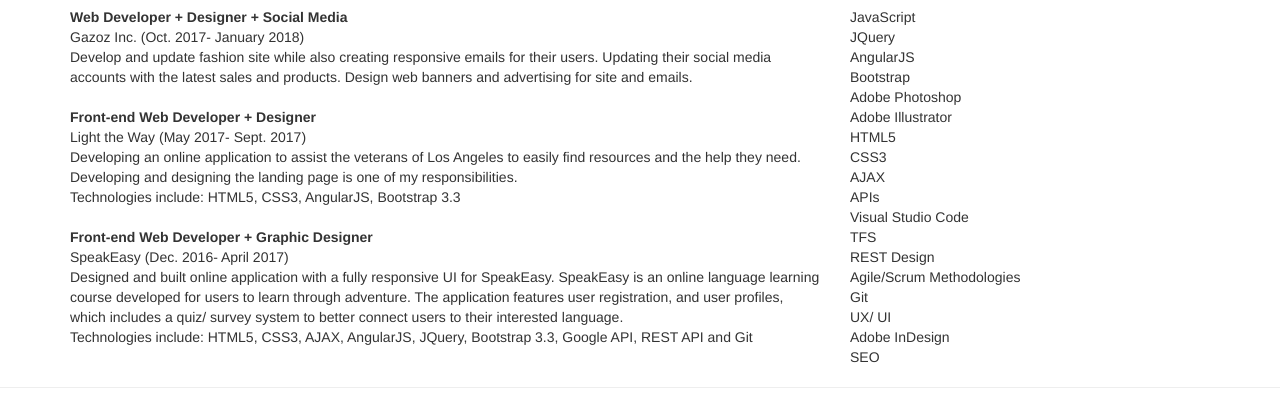
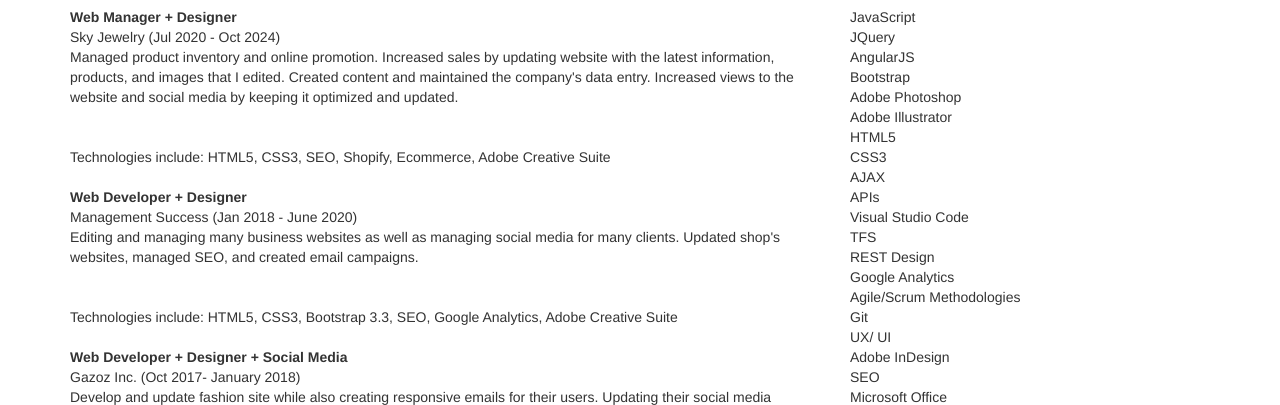
Before and after one commit to evelynH10/Porfolio, a plain HTML site: page aboutme.html in a window 1280 px wide. Shown: the part 502-907 px from the top of the page. Drawn offline with nearby package versions, Linux system fonts and the light colour scheme.

Commit message:
Update aboutme.html
updated jobs and skills

```diff
--- a/aboutme.html
+++ b/aboutme.html
@@ -42,18 +42,29 @@
 	<div class="col-lg-8" >
 		<h2><strong>Experience</strong></h2>
 		<font class="skills">
+			<strong>Web Manager + Designer</strong>
+			<br>Sky Jewelry (Jul 2020 - Oct 2024)
+			<br>Managed product inventory and online promotion. Increased sales by updating website with the latest information, products, and images that I edited. Created content and maintained the company's data entry.
+			Increased views to the website and social media by keeping it optimized and updated. <br><br>
+			<br>Technologies include: HTML5, CSS3, SEO, Shopify, Ecommerce, Adobe Creative Suite<br><br>
+
+			<strong>Web Developer + Designer</strong>
+			<br>Management Success (Jan 2018 - June 2020)
+			<br>Editing and managing many business websites as well as managing social media for many clients. Updated shop's websites, managed SEO, and created email campaigns. <br><br>
+			<br>Technologies include: HTML5, CSS3, Bootstrap 3.3, SEO, Google Analytics, Adobe Creative Suite<br><br>
+
 			<strong>Web Developer + Designer + Social Media</strong>
-			<br>Gazoz Inc. (Oct. 2017- January 2018)
+			<br>Gazoz Inc. (Oct 2017- January 2018)
 			<br>Develop and update fashion site while also creating responsive emails for their users. Updating their social media accounts with the latest sales and products. Design
 			web banners and advertising for site and emails.<br><br>
 
 			<strong>Front-end Web Developer + Designer</strong>
-			<br>Light the Way (May 2017- Sept. 2017)
+			<br>Light the Way (May 2017- Sept 2017)
 			<br>Developing an online application to assist the veterans of Los Angeles to easily find resources and the help they need. Developing and designing the landing page is one of my responsibilities.
 			<br>Technologies include: HTML5, CSS3, AngularJS, Bootstrap 3.3<br><br>
 
 			<strong>Front-end Web Developer + Graphic Designer</strong>
-			<br>SpeakEasy (Dec. 2016- April 2017)<br>Designed and built online application with a fully responsive UI for SpeakEasy. SpeakEasy is an online language learning
+			<br>SpeakEasy (Dec 2016- April 2017)<br>Designed and built online application with a fully responsive UI for SpeakEasy. SpeakEasy is an online language learning
 			course developed for users to learn through adventure. The application features user registration, and user profiles, which includes a quiz/ survey system to better connect users to their interested language.
 			<br>Technologies include: HTML5, CSS3, AJAX, AngularJS, JQuery, Bootstrap 3.3, Google API, REST API and Git</font>
 	</div>
@@ -62,8 +73,8 @@
 	<div class="col-lg-4" >
 		<h2><strong>Skills</strong></h2>
 		<font class="skills">JavaScript<br>JQuery<br>AngularJS<br>Bootstrap<br>Adobe Photoshop<br>Adobe Illustrator<br>
-			HTML5<br>CSS3<br>AJAX<br>APIs<br>Visual Studio Code<br>TFS<br>REST Design<br>Agile/Scrum Methodologies<br>Git
-			<br>UX/ UI<br>Adobe InDesign<br>SEO<br></font>
+			HTML5<br>CSS3<br>AJAX<br>APIs<br>Visual Studio Code<br>TFS<br>REST Design<br>Google Analytics<br>Agile/Scrum Methodologies<br>Git
+			<br>UX/ UI<br>Adobe InDesign<br>SEO<br>Microsoft Office<br>Figma<br>Ecommerce<br>Digital Marketing<br>Social Media Marketing<br>Adobe Creative Suite<br>Web Design<br>Email Design<br></font>
 	</div>
 	</div>
 </div>
```
